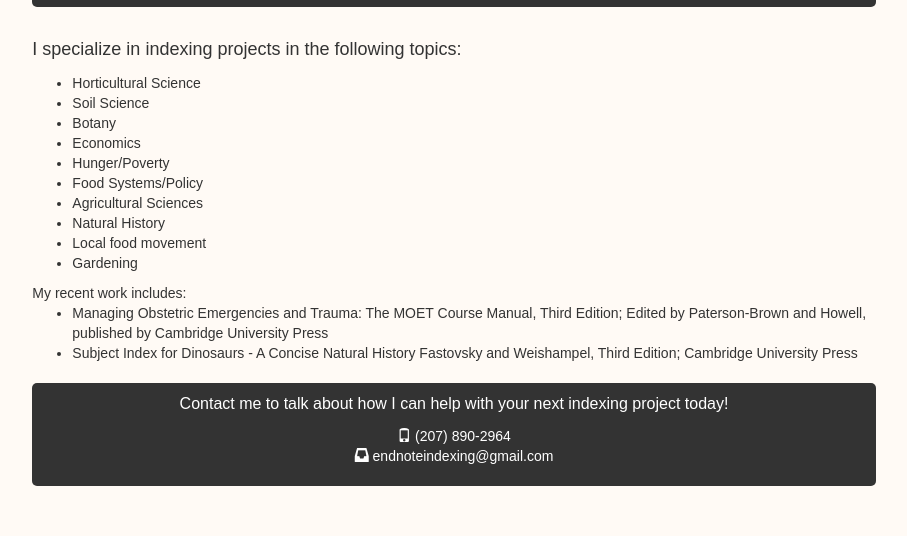
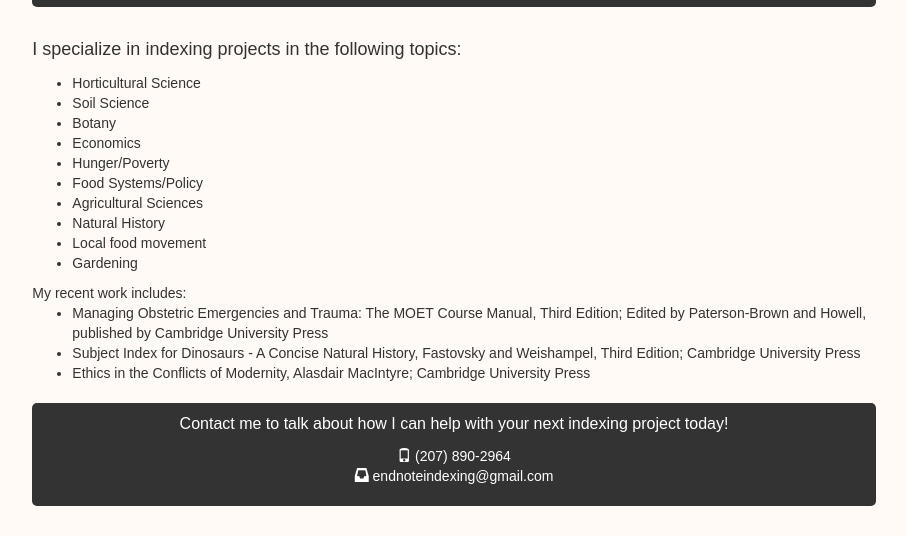
Before and after one commit to barbaramurphy/barbaramurphy.github.io, a website: page index.html in a window 1280 px wide. Shown: the part 724-1260 px from the top of the page, without its empty margins (186-1093 px from the left). Drawn offline with nearby package versions, Linux system fonts and the light colour scheme.

Commit message:
Added philosophy title

```diff
--- a/index.html
+++ b/index.html
@@ -92,8 +92,9 @@
                         <li>Managing Obstetric Emergencies and Trauma: The MOET Course Manual, Third
                             Edition; Edited by Paterson-Brown and Howell, published by Cambridge
                             University Press</li>
-                        <li>Subject Index for Dinosaurs - A Concise Natural History Fastovsky and
+                        <li>Subject Index for Dinosaurs - A Concise Natural History, Fastovsky and
                             Weishampel, Third Edition; Cambridge University Press</li>
+                        <li>Ethics in the Conflicts of Modernity, Alasdair MacIntyre; Cambridge University Press</li>
                     </ul>
                 </p>
                 <div class="contact">
```
